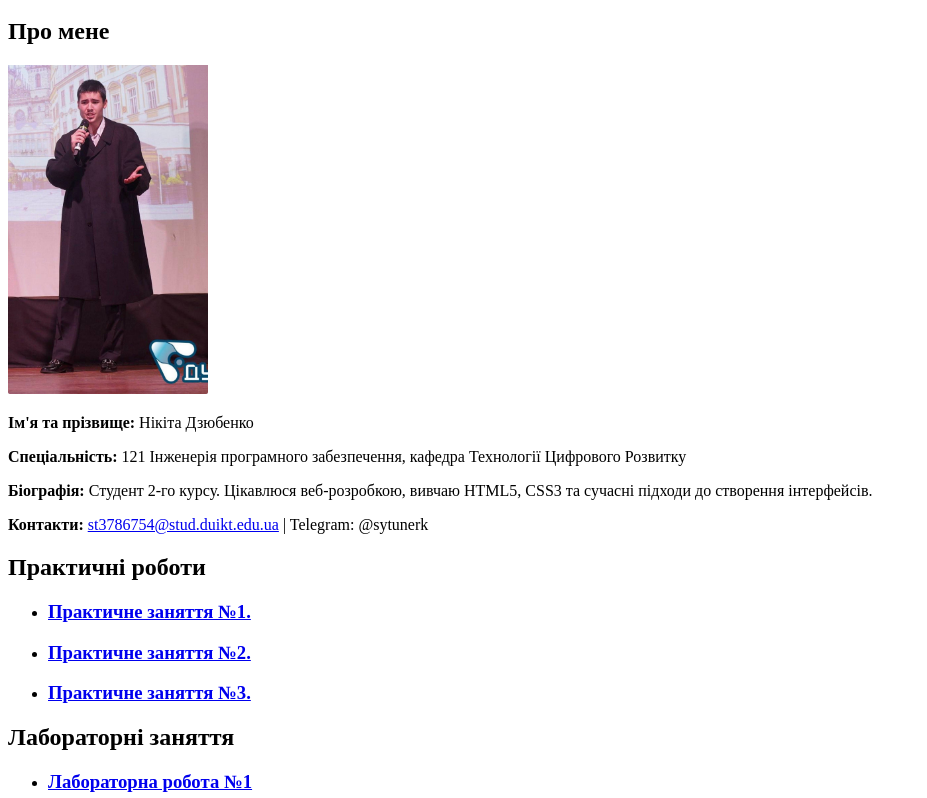
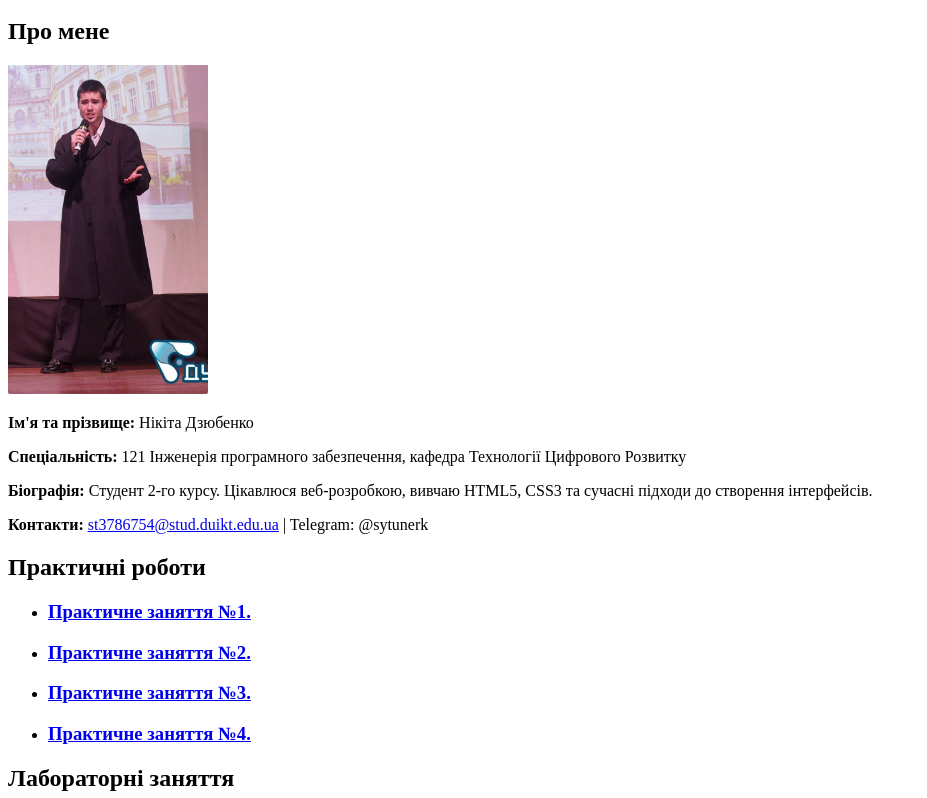
Before and after one commit to pepper9808/web, a plain HTML site: page index.html in a window 1280 px wide. Shown: the part 154-952 px from the top of the page, without its empty margins (0-927 px from the left). Drawn offline with Linux system fonts and the light colour scheme.

Commit message:
index.html

```diff
--- a/index.html
+++ b/index.html
@@ -46,6 +46,9 @@
                  <li>
                     <h3><a href="./pages/practice3.html">Практичне заняття №3.</a></h3>
                 </li>
+                <li>
+                    <h3><a href="./pages/practice4.html">Практичне заняття №4.</a></h3>
+                </li>
             </ul>
         </section>
 
```
